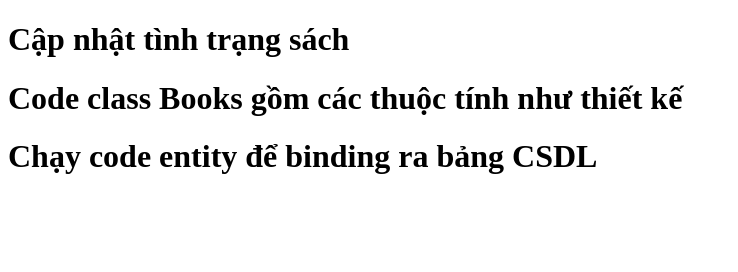
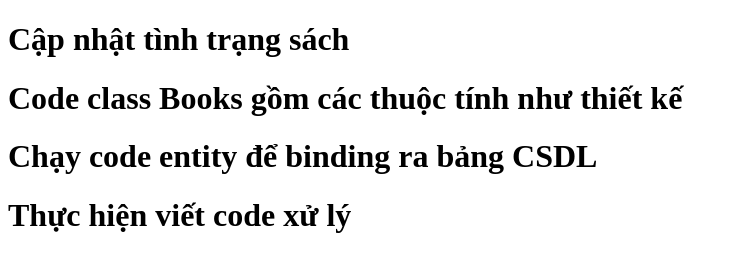
Before and after one commit to DuyPhamMinh/TestCommit, a plain HTML site: page index.html in a window 1280 px wide. Shown: the whole page, without its empty margins (0-738 px from the left). Drawn offline with Linux system fonts and the light colour scheme.

Commit message:
Thực hiện viết code xử lý

```diff
--- a/index.html
+++ b/index.html
@@ -10,5 +10,6 @@
     <h1>Cập nhật tình trạng sách</h1>
     <h1>Code class Books gồm các thuộc tính như thiết kế</h1>
     <h1>Chạy code entity để binding ra bảng CSDL</h1>
+    <h1>Thực hiện viết code xử lý</h1>
   </body>
 </html>
```
